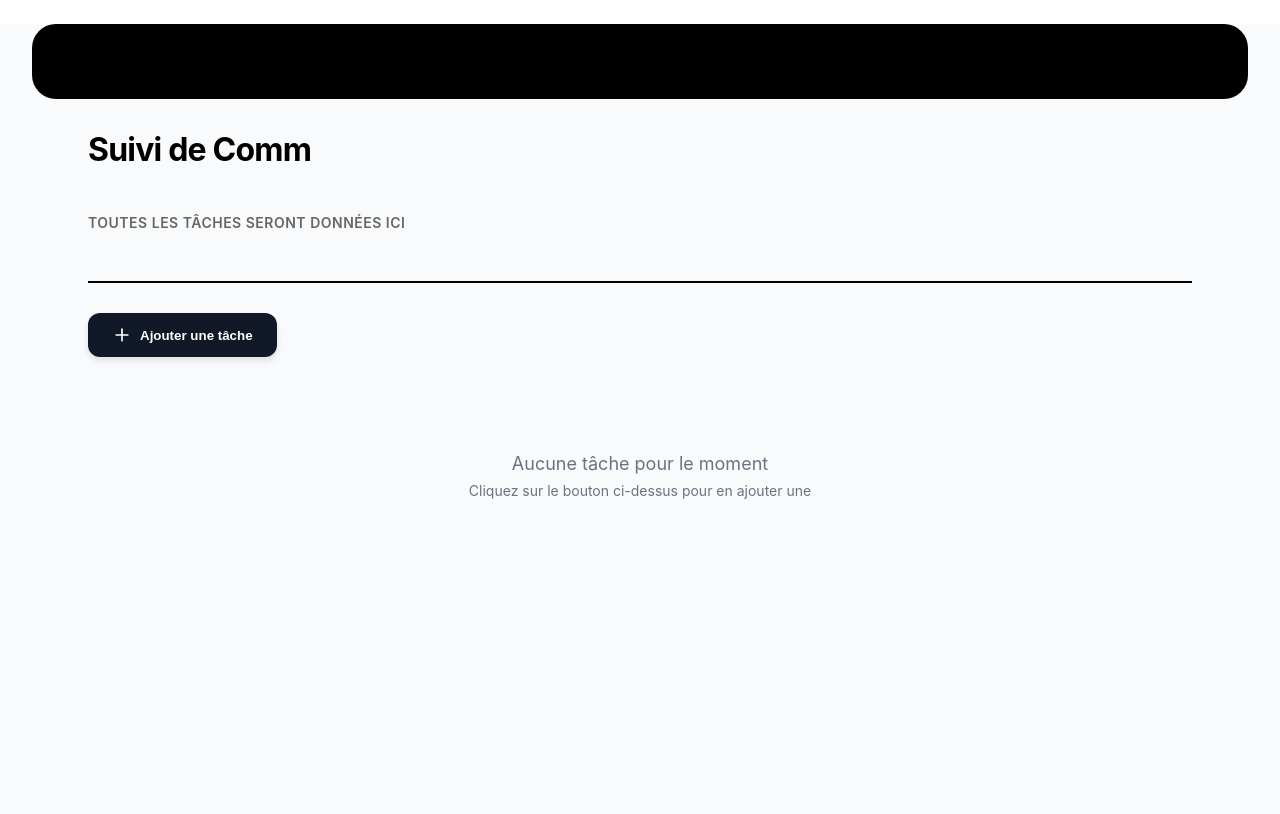
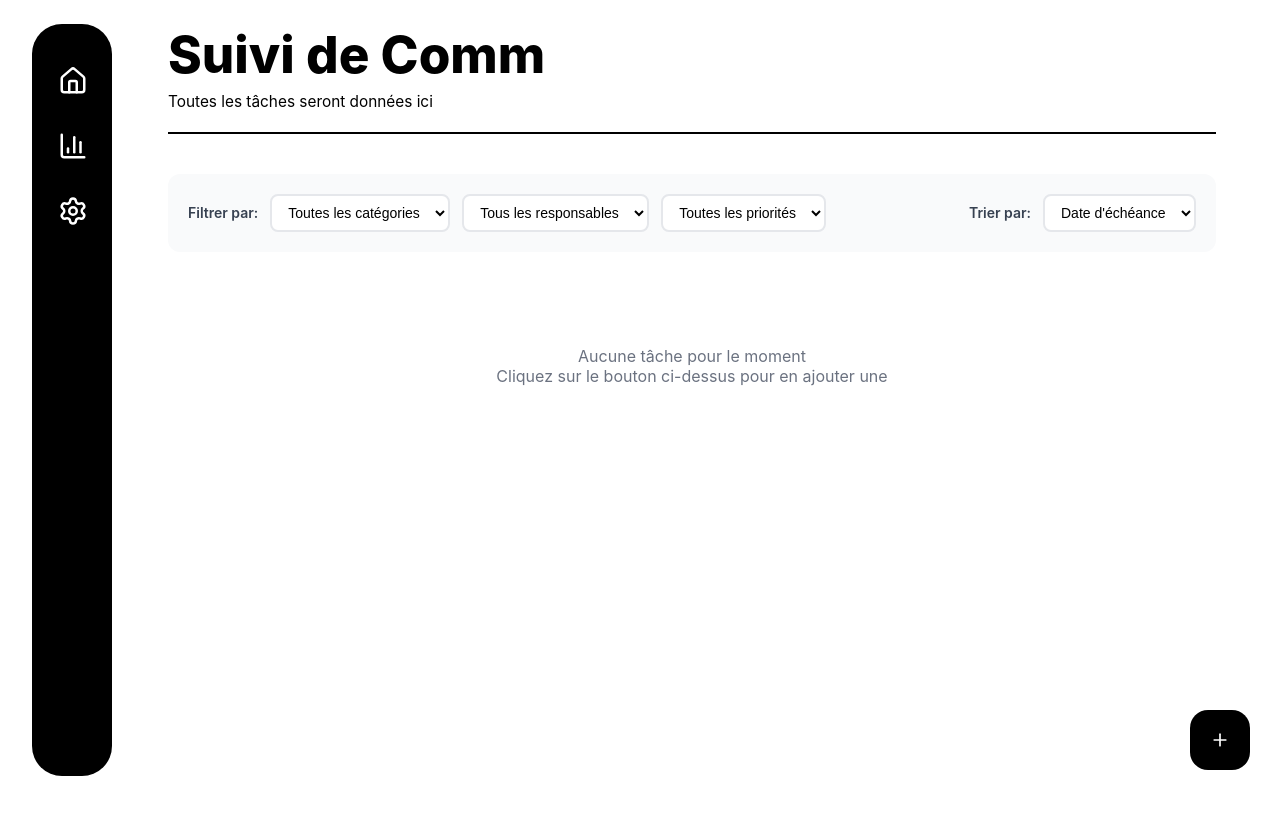
Before and after one commit to Omr-X/Team-Task-Manager, a React (Vite) app: page / in a window 1280 px wide. Shown: the top 814 px of the page. Built offline with nearby package versions, Linux system fonts and the light colour scheme.

Commit message:
Idk + made the front end better (ig)

```diff
--- a/src/Main Page/App.css
+++ b/src/Main Page/App.css
@@ -1,125 +1,173 @@
-/* Conteneur principal */
 .app-container {
-  min-height: 100vh;
-  background-color: #f9fafb;
+  display: flex;
+  height: 100vh;
+  background-color: white;
+  overflow: hidden;
+  padding: 1.5rem;
+  padding-left: 2rem;
+  gap: 1rem;
 }
 
-/* Barre noire en haut */
-.top-bar {
-  background-color: black;
-  padding: 24px 32px;
-  margin: 24px 32px 32px 32px;
-  height: 75px;
-  border-radius: 24px;
+.side-bar {
+  width: 80px;
+  min-width: 80px;
+  background: black;
+  border-radius: 30px;
+  padding-top: 2rem;
+  display: flex;
+  flex-direction: column;
+  transition: all 0.3s ease;
 }
 
-.top-bar-content {
-  max-width: 1152px;
-  margin-top: -5px;
-  color: white;
+@media (max-width: 768px) {
+  .side-bar {
+    display: none;
+  }
 }
 
-/* Contenu principal */
-.main-content {
-  max-width: 1152px;
-  margin: 0 auto;
-  padding: 0 24px 48px;
+.side-bar-content {
+  width: 100%;
+  height: 100vh;
+  display: flex;
+  flex-direction: column;
+  align-items: center;
+  gap: 2rem;
 }
 
-/* En-tête */
-.header {
+.main-content {
+  flex: 1;
+  padding: 0px 40px;
+  background: white;
+  overflow-y: scroll;
+  -ms-overflow-style: none;
+  scrollbar-width: none;
+}
+
+.main-content::-webkit-scrollbar {
+  display: none; /* Chrome, Safari, Edge */
+}
+
+@media (max-width: 768px) {
+  .main-content {
+    padding: 0px 20px;
+  }
+}
+
+.header-app {
+  border-bottom: 2px solid #000;
+  padding-bottom: 20px;
   margin-bottom: 40px;
 }
 
-.main-title {
-  font-size: 3rem;
-  font-weight: bold;
-  color: #111827;
-  margin-bottom: 12px;
-  letter-spacing: -0.025em;
-  line-height: 1;
+.add-button-black-icon{
+  background: black;
+  color: white;
+  border: none;
+  padding-right: 1.8rem;
+  cursor: pointer;
+  width: 100%;
+  transition: background 0.2s;
 }
 
-.subtitle {
-  font-size: 1.125rem;
-  color: #6b7280;
-  max-width: 100%;
+.add-button-black-icon:hover {
+  transform: scale(1.07);
 }
 
-/* Bouton ajouter */
-.add-button {
-  background-color: #111827;
+.add-button-black-icon-setting{
+  background: black;
   color: white;
-  padding: 12px 24px;
-  border-radius: 12px;
-  font-weight: 600;
   border: none;
+  padding-right: 1.8rem;
   cursor: pointer;
-  display: inline-flex;
-  align-items: center;
-  gap: 8px;
-  margin-bottom: 32px;
-  box-shadow: 0 4px 6px rgba(0, 0, 0, 0.1);
-  transition: all 0.2s;
+  width: 100%;
+  bottom: 75%;
+  transition: background 0.2s;
 }
 
-.add-button:hover {
-  background-color: #1f2937;
-  box-shadow: 0 10px 15px rgba(0, 0, 0, 0.1);
+.add-button-black-icon-setting:hover {
+  transform: scale(1.07);
+}
+.main-title-page {
+  font-size: clamp(32px, 4vw, 64px);
+  font-weight: 800;
+  color: #000;
+  margin-bottom: 8px;
+  line-height: 1.2;
+  font-family: 'Inter', sans-serif;
 }
 
-/* Liste des tâches */
+.description-page {
+  font-size: clamp(14px, 1.2vw, 20px);
+  font-weight: 400;
+  color: #000;
+  line-height: 1.2;
+  font-family: 'Inter', sans-serif;
+}
+
 .tasks-list {
   display: flex;
   flex-direction: column;
-  gap: 16px;
+  gap: 24px;
+  margin-top: 1.5rem;
 }
 
-/* Carte de tâche */
-.task-card {
+.task-card{
+  width: 100%;
+  max-width: 1000px;
+  min-height: 120px;
+  height: auto;
+  border: 2px solid #949494;
   background-color: white;
-  border: 2px solid #111827;
-  border-radius: 16px;
-  padding: 24px;
-  cursor: pointer;
-  transition: all 0.2s;
+  border-radius: 20px;
+  padding: 20px;
+  box-sizing: border-box;
+  transition: all 0.2s ease;
 }
 
 .task-card:hover {
-  box-shadow: 0 10px 15px rgba(0, 0, 0, 0.1);
-  transform: scale(1.01);
+  border-color: #666;
+  box-shadow: 0 4px 12px rgba(0, 0, 0, 0.1);
 }
 
-.task-title {
-  font-size: 1.25rem;
-  font-weight: bold;
-  color: #111827;
-  margin-bottom: 16px;
-  gap: 8px;
-  display: flex;
-  flex-wrap: wrap;
-  line-height: 1.4;
-  max-width: 100%;
+.task-title{
+  font-family: 'Inter', sans-serif;
+  font-weight: 700;
+  font-size: clamp(18px, 2vw, 32px);
+  padding-left: 20px;
+  text-align: left;
 }
 
-/* Conteneur de badges */
+@media (max-width: 768px) {
+  .task-title {
+    padding-left: 10px;
+  }
+}
+
 .badge-container {
   display: flex;
+  gap: 12px;
   flex-wrap: wrap;
-  gap: 8px;
+  margin-top: 12px;
+  padding-left: 20px;
 }
 
-/* Badges */
-.badge {
-  padding: 6px 12px;
-  border-radius: 6px;
-  font-size: 0.75rem;
+@media (max-width: 768px) {
+  .badge-container {
+    padding-left: 10px;
+    gap: 8px;
+  }
+}
+
+.badge{
+  padding: 4px 10px;
+  border-radius: 12px;
+  font-size: 0.7rem;
   font-weight: 600;
   text-transform: uppercase;
-  letter-spacing: 0.05em;
   display: inline-flex;
   align-items: center;
-  gap: 6px;
+  gap: 4px;
+  background-color: gray;
 }
 
 .badge-HIGH {
@@ -148,42 +196,103 @@
   border: 1px solid #93c5fd;
 }
 
-/* Message si pas de tâches */
 .empty-state {
   text-align: center;
   padding: 64px 0;
   color: #6b7280;
 }
 
-.empty-state p:first-child {
-  font-size: 1.125rem;
-  margin-bottom: 8px;
+.plus-button{
+  height: 60px;
+  width: 60px;
+  border-radius: 18px;
+  position: absolute;
+  bottom: 30px;
+  right: 30px;
+  border: none;
+  background-color: black;
+  color: white;
+  cursor: pointer;
+  transition: all 0.3s ease;
+  box-shadow: 0 4px 12px;
+  display: flex;
+  align-items: center;
+  justify-content: center;
 }
 
-.empty-state p:last-child {
-  font-size: 0.875rem;
+.plus-button:hover {
+  background-color: black;
+  transform: scale(1.05);
+  box-shadow: 0 6px 20px;
 }
 
-/* Icônes */
-.icon {
-  display: inline-block;
-  vertical-align: middle;
+@media (max-width: 768px) {
+  .plus-button {
+    height: 55px;
+    width: 55px;
+    bottom: 20px;
+    right: 20px;
+  }
 }
 
-.add-button-black{
-  background-color: black;
-  color: white;
+.filter-sort-container {
+  display: flex;
+  justify-content: space-between;
+  align-items: center;
+  gap: 20px;
+  margin-bottom: 30px;
+  padding: 20px;
+  background-color: #f9fafb;
   border-radius: 12px;
+  flex-wrap: wrap;
+}
+
+.filter-section {
+  display: flex;
+  align-items: center;
+  gap: 12px;
+  flex-wrap: wrap;
+}
+
+.sort-section {
+  display: flex;
+  align-items: center;
+  gap: 12px;
+}
+
+.filter-section label,
+.sort-section label {
   font-weight: 600;
-  border: none;
+  font-size: 14px;
+  color: #374151;
+}
+
+.filter-select,
+.sort-select {
+  padding: 8px 12px;
+  border: 2px solid #e5e7eb;
+  border-radius: 8px;
+  background-color: white;
+  font-size: 14px;
   cursor: pointer;
-  display: inline-flex;
-  align-items: center;
-  gap: 8px;
   transition: all 0.2s;
 }
 
-.small-text {
-  color: #6b7280;
-  max-width: 100%;
+.filter-select:hover,
+.sort-select:hover {
+  border-color: #2563eb;
 }
+
+.filter-select:focus,
+.sort-select:focus {
+  outline: none;
+  border-color: #2563eb;
+  box-shadow: 0 0 0 3px rgba(37, 99, 235, 0.1);
+}
+
+@media (max-width: 768px) {
+  .filter-sort-container {
+    flex-direction: column;
+    align-items: flex-start;
+  }
+}
--- a/src/Main Page/App.tsx
+++ b/src/Main Page/App.tsx
@@ -1,9 +1,10 @@
 import React, { useState } from 'react';
-import { Plus } from 'lucide-react';
+import { Plus, House, ChartColumn, Settings, Sun} from 'lucide-react';
 import { TaskCard } from './TaskCard';
 import Modal from '../Modal/TaskModal';
 import type { Task } from '../types';
 import './App.css';
+import { useNavigate } from 'react-router-dom';
 
 const fullMonths = ['Jan', 'Fév', 'Mar', 'Avr', 'Mai', 'Jun', 'Jul', 'Aoû', 'Sep', 'Oct', 'Nov', 'Déc'];
 
@@ -45,10 +46,11 @@ export default function TaskManager() {
     if (saved) {
       return JSON.parse(saved);
     }
-    return []; // ← Return empty array as default
+    return [];
   });
 
   const [modalOpen, setModalOpen] = useState(false);
+  const navigate = useNavigate();
 
   const toggleModal = () => {
     setModalOpen(!modalOpen);
@@ -56,23 +58,54 @@ export default function TaskManager() {
 
   return (
     <div className="app-container">
-      <div className="top-bar">
-        <div className="top-bar-content"></div>
+      <div className="side-bar">
+        <div className="top-bar-content">
+          <div className='side-bar-content' style={{ margin: 'auto', width: '50%', padding: '10px' }}>
+            <button className='add-button-black-icon'><House size={30} /></button>
+            <button onClick={() => navigate('/DashBoard')} className='add-button-black-icon'><ChartColumn size={30} /></button>
+            <button className='add-button-black-icon-setting'><Settings size={30} /></button>
+          </div>
+        </div>
       </div>
 
       <div className="main-content">
-        <div className="header">
-          <h1 className="main-title">Suivi de Comm</h1>
-          <p className="subtitle">Toutes les tâches seront données ici</p>
+        <div className="header-app">
+          <h1 className="main-title-page">Suivi de Comm</h1>
+          <p className="description-page">Toutes les tâches seront données ici</p>
         </div>
 
-        <button
-          onClick={toggleModal}
-          className="add-button"
-        >
-          <Plus size={20} />
-          Ajouter une tâche
-        </button>
+        <div className="filter-sort-container">
+          <div className="filter-section">
+            <label>Filtrer par:</label>
+            <select className="filter-select">
+              <option value="">Toutes les catégories</option>
+              <option value="Finance">Finance</option>
+              <option value="Tech">Tech</option>
+              <option value="RH">RH</option>
+              <option value="Général">Général</option>
+            </select>
+
+            <select className="filter-select">
+              <option value="">Tous les responsables</option>
+            </select>
+
+            <select className="filter-select">
+              <option value="">Toutes les priorités</option>
+              <option value="HIGH">Haute</option>
+              <option value="MEDIUM">Moyenne</option>
+              <option value="LOW">Basse</option>
+            </select>
+          </div>
+
+          <div className="sort-section">
+            <label>Trier par:</label>
+            <select className="sort-select">
+              <option value="dueDate">Date d'échéance</option>
+              <option value="priority">Priorité</option>
+              <option value="category">Catégorie</option>
+            </select>
+          </div>
+        </div>
 
         <div className="tasks-list">
           {tasks.map((task) => (
@@ -87,6 +120,12 @@ export default function TaskManager() {
           </div>
         )}
 
+
+        <button className='plus-button' onClick={toggleModal}>
+          <Plus size={20} />
+        </button>
+
+
         <Modal
           isOpen={modalOpen}
           onClose={toggleModal}
--- a/src/Main Page/TaskCard.tsx
+++ b/src/Main Page/TaskCard.tsx
@@ -14,9 +14,9 @@ export const TaskCard = ({ task }: TaskCardProps) => {
 
   return (
     <button className="task-card" onClick={() => navigate('/TaskPage', { state: { task } })}>  {}
-      <h3 className = "task-title">
+      <h1 className = "task-title">
         {task.title}
-      </h3>
+      </h1>
 
       <div className="badge-container">
         <Badge variant={task.priority}>
--- a/src/TaskPage/TaskPage.css
+++ b/src/TaskPage/TaskPage.css
@@ -10,13 +10,6 @@
     color: #000;
     margin-bottom: 20px;
     line-height: 1.2;
-}
-
-.badge-container {
-    display: flex;
-    gap: 20px;
-    flex-wrap: wrap;
-    margin-top: 15px;
 }
 
 .badge-item {
--- a/src/main.tsx
+++ b/src/main.tsx
@@ -4,6 +4,7 @@ import { BrowserRouter, Routes, Route } from 'react-router-dom'
 import App from './Main Page/App'
 import TaskPage from './TaskPage/TaskPage'
 import './index.css'
+import DashBoard from './DashBoard/DashBoard'
 
 ReactDOM.createRoot(document.getElementById('root')!).render(
   <React.StrictMode>
@@ -11,6 +12,7 @@ ReactDOM.createRoot(document.getElementById('root')!).render(
       <Routes>
         <Route path="/" element={<App />} />
         <Route path="/TaskPage" element={<TaskPage />} />
+        <Route path="/DashBoard" element={<DashBoard/>}/>
       </Routes>
     </BrowserRouter>
   </React.StrictMode>,
```
Also changed, not shown: src/DashBoard/DashBoard.css (added, +11 -0 lines), src/DashBoard/DashBoard.tsx (added, +18 -0 lines), src/Format.css (+8 -0 lines), src/Modal/TaskModal.tsx (+1 -20 lines).
